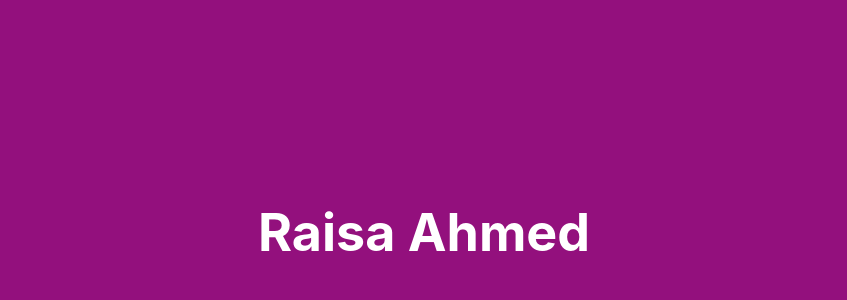
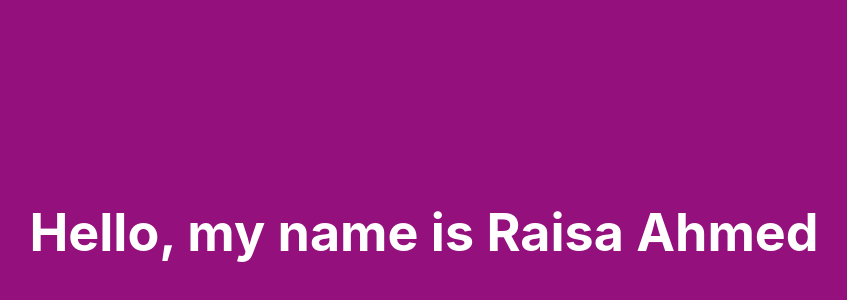
Before and after one commit to Raisa-A/day1-demo, a React (Create React App) app: page / in a window 1280 px wide. Shown: the part 168-468 px from the top of the page, without its empty margins (216-1063 px from the left). Built offline with nearby package versions, Linux system fonts and the light colour scheme.

Commit message:
add  name

```diff
--- a/src/App.js
+++ b/src/App.js
@@ -5,7 +5,7 @@ function App() {
   return (
     <>
       <div className="App-header">
-        <h1> Raisa Ahmed</h1>
+        <h1> Hello, my name is Raisa Ahmed</h1>
       </div>
     </>
   );
```
